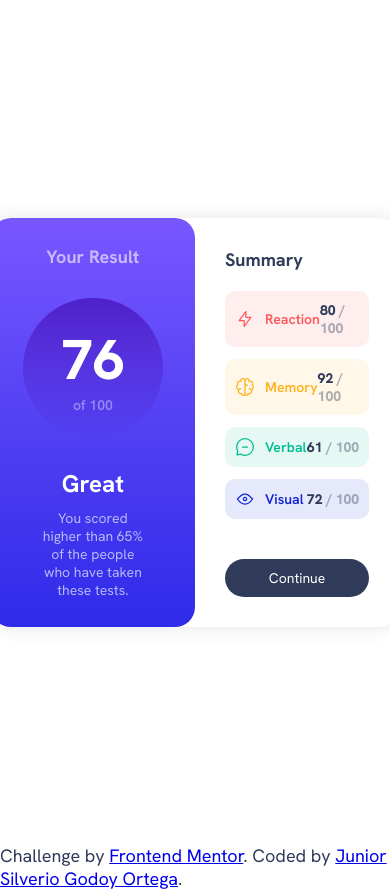
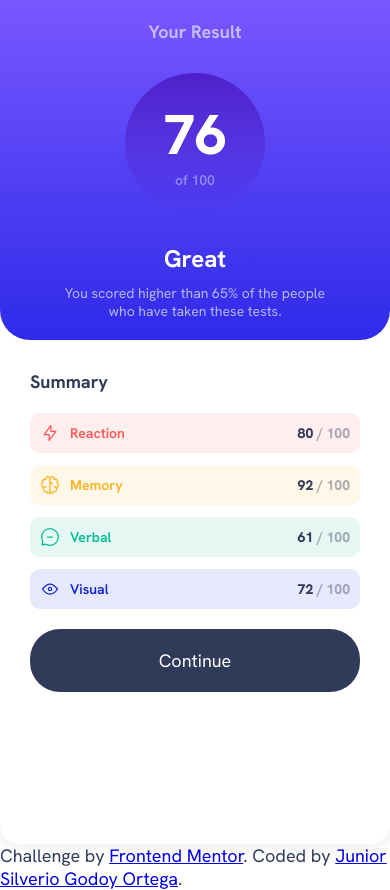
Before and after one commit to JuniorGodoyOrtega/results-summary-component, a plain HTML site: page index.html in a window 390 px wide. Drawn offline with Linux system fonts and the light colour scheme.

Commit message:
aplicada estilos para mobile

```diff
--- a/styles/estilos.css
+++ b/styles/estilos.css
@@ -176,3 +176,36 @@ body {
     font-weight: 800;
     color: var(--neutral-color-dark-gray-blue);
 }
+
+@media screen and (max-width: 426px) {
+
+    .card {
+        flex-direction: column;
+        align-items: center;
+        width: 100%;
+        max-width: 100%;
+        border-radius: 0 0 20px 20px;
+    }
+
+    .card-header, .summary-section {
+        width: 100%;
+    }
+
+    .card-header {
+        border-radius: 0 0 30px 30px;
+    }
+
+    .card-score {
+        margin: 20px;
+    }
+
+    .container {
+        align-items: stretch;
+    }
+
+    .card-summary-button {
+        margin-top: 20px;
+        padding: 20px 20px;
+        font-size: 18px;
+    }
+}
```
